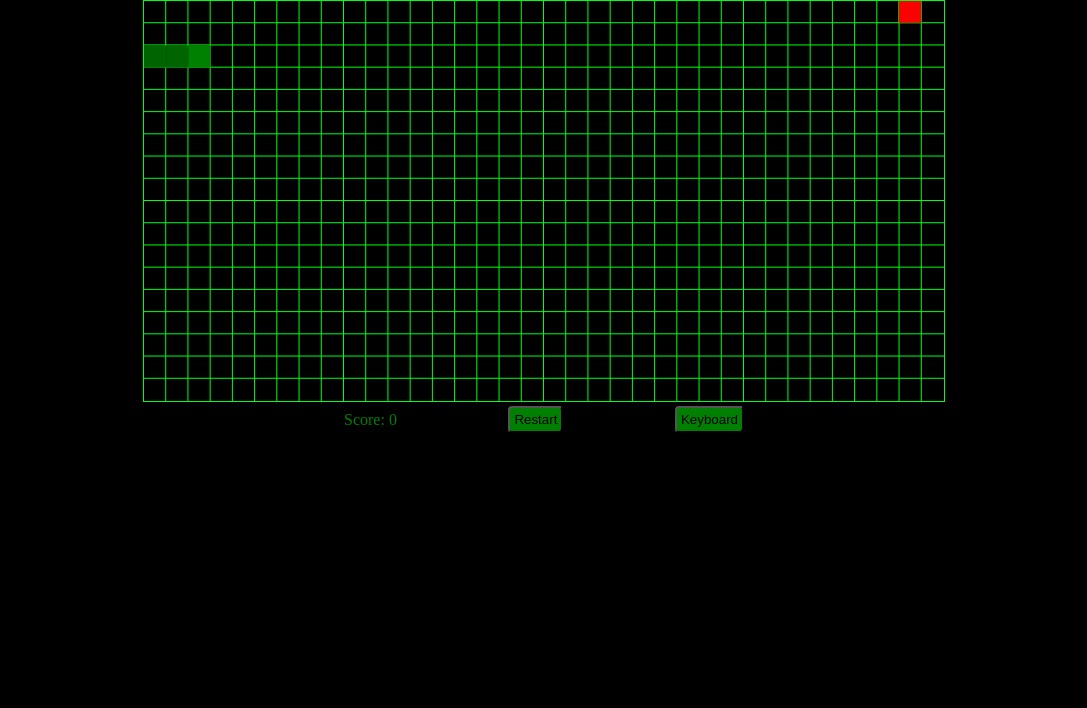
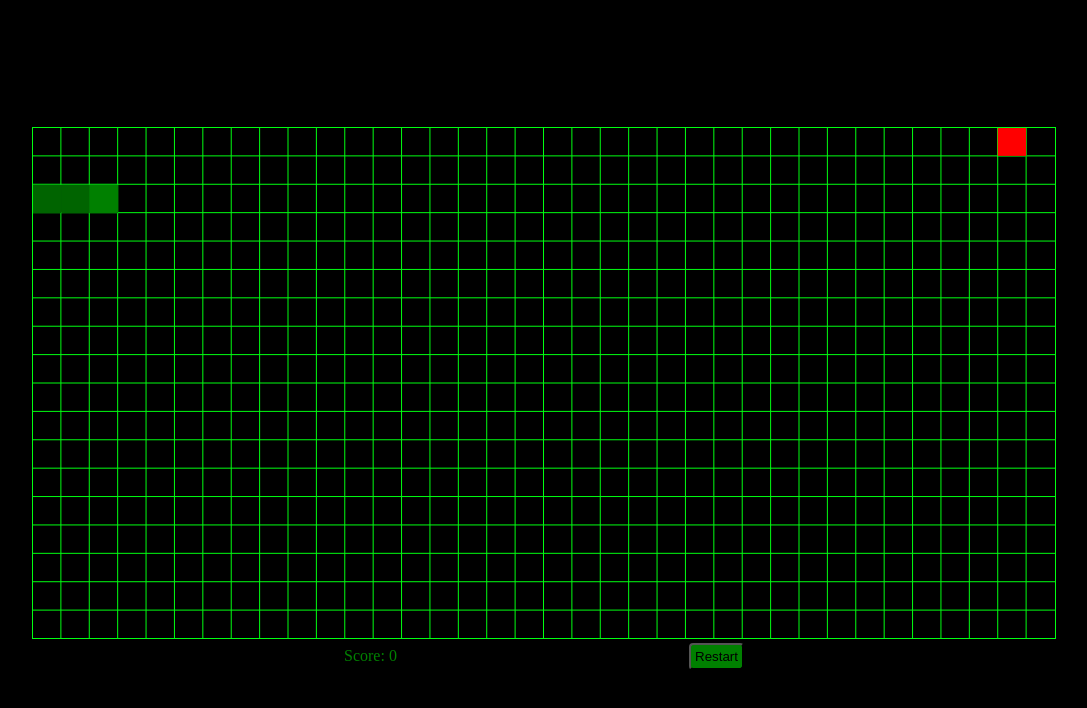
Before and after one commit to Flmob/asa-games-bot, a website: page games/snake/index.html in a window 1280 px wide. Shown: the whole page, without its empty margins (96-1183 px from the left). Drawn offline with Linux system fonts and the light colour scheme.

Commit message:
snake: improved screen orientation related displaying

```diff
--- a/games/snake/index.html
+++ b/games/snake/index.html
@@ -5,18 +5,22 @@
     <meta http-equiv="X-UA-Compatible" content="IE=edge" />
     <meta name="viewport" content="width=device-width, initial-scale=1.0" />
     <title>Snake</title>
-    <link rel="stylesheet" href="./main.css">
+    <link rel="stylesheet" href="./main.css" />
   </head>
   <body>
     <div class="wrapper">
-      <canvas id="canvas" height="400" width="800"></canvas>
+      <div class="visible-zone">
+        <div class="canvas-wrapper">
+          <canvas id="canvas" height="400" width="800"></canvas>
+        </div>
 
-      <div class="info-board">
-        <div class="score-wrapper">Score: <span class="score">0</span></div>
+        <div class="info-board">
+          <div class="score-wrapper">Score: <span class="score">0</span></div>
 
-        <button class="restart">Restart</button>
+          <button class="restart">Restart</button>
 
-        <button class="keyboard-toggle">Keyboard</button>
+          <button class="keyboard-toggle">Keyboard</button>
+        </div>
       </div>
 
       <div class="keyboard hidden">
--- a/games/snake/js/events.js
+++ b/games/snake/js/events.js
@@ -1,5 +1,6 @@
 const canvas = document.querySelector("#canvas");
 
+const canvasWrapper = document.querySelector(".canvas-wrapper");
 const scoreSpan = document.querySelector(".score");
 const restartBtn = document.querySelector(".restart");
 const keyboardToggleBtn = document.querySelector(".keyboard-toggle");
@@ -29,7 +30,15 @@ const onGameEnd = (score) => {
 
 const snake = new Snake(canvas, { onScoreChange, onGameEnd });
 
+const setCanvasSize = () => {
+  canvas.width = canvasWrapper.clientWidth - 2;
+  canvas.height = canvasWrapper.clientWidth * 0.5 - 2;
+
+  snake.setScale();
+};
+
 snake.start();
+setCanvasSize();
 
 document.addEventListener("keyup", (e) => {
   snake.setDirection(actions[e.key] || "");
@@ -89,3 +98,5 @@ document.addEventListener("touchend", (e) => {
 
   handleGesture();
 });
+
+window.addEventListener("resize", setCanvasSize, true);
--- a/games/snake/js/game.js
+++ b/games/snake/js/game.js
@@ -29,16 +29,24 @@ class Snake {
     this.canvas = canvas;
     this.ctx = this.canvas.getContext("2d");
 
+    const { onScoreChange = () => {}, onGameEnd = () => {} } = events;
+
+    this.onScoreChange = onScoreChange;
+    this.onGameEnd = onGameEnd;
+  }
+
+  setScale = () => {
     this.scale = Math.max(
       this.canvas.width / this.fieldWidth,
       this.canvas.height / this.fieldHeight
     );
 
-    const { onScoreChange = () => {}, onGameEnd = () => {} } = events;
+    console.log(this.canvas.width, this.canvas.height, this.scale);
 
-    this.onScoreChange = onScoreChange;
-    this.onGameEnd = onGameEnd;
-  }
+    this.drawField();
+    this.drawSnake(true);
+    this.drawFood();
+  };
 
   setDirection(action = "") {
     this.direction = action;
@@ -175,8 +183,8 @@ class Snake {
     }
   }
 
-  drawSnake() {
-    if (this.snakeRemovedTail) {
+  drawSnake(forceDraw = false) {
+    if (this.snakeRemovedTail && !forceDraw) {
       const { x, y } = this.snakeRemovedTail;
       this.clearCell(x, y);
 
@@ -275,6 +283,7 @@ class Snake {
     this.onScoreChange(this.score);
     this.initSnake();
     this.dropFood();
+    this.setScale();
     this.drawField();
     this.draw();
 
--- a/games/snake/main.css
+++ b/games/snake/main.css
@@ -27,10 +27,24 @@ body {
   align-items: center;
 }
 
+.visible-zone {
+  display: flex;
+  flex-direction: column;
+  align-items: center;
+  justify-content: center;
+}
+
+.canvas-wrapper {
+  display: flex;
+  align-items: center;
+  justify-content: center;
+
+  aspect-ratio: 2/1;
+  width: 100%;
+  max-height: 100%;
+}
+
 canvas {
-  width: min(100vw, 800px);
-  height: min(50vw, 400px);
-
   border: 1px solid rgb(0, 255, 17);
 }
 
@@ -89,3 +103,21 @@ canvas {
   border-radius: 3px;
   border: 2px solid darkgreen;
 }
+
+@media screen and (orientation: portrait) {
+  .visible-zone {
+    width: 100%;
+  }
+}
+
+@media screen and (orientation: landscape) {
+  .visible-zone {
+    height: 100%;
+    width: 80%;
+  }
+
+  .keyboard,
+  .keyboard-toggle {
+    display: none;
+  }
+}
```
